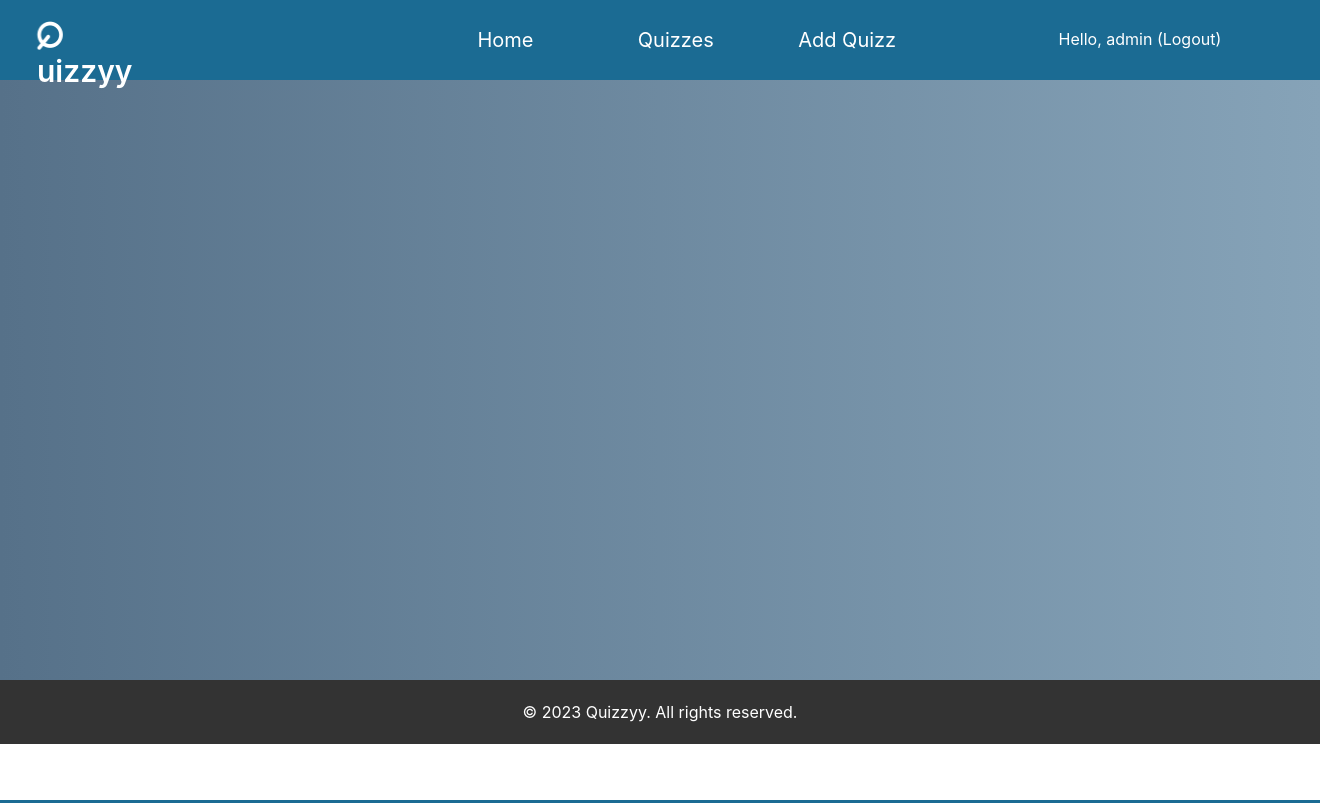
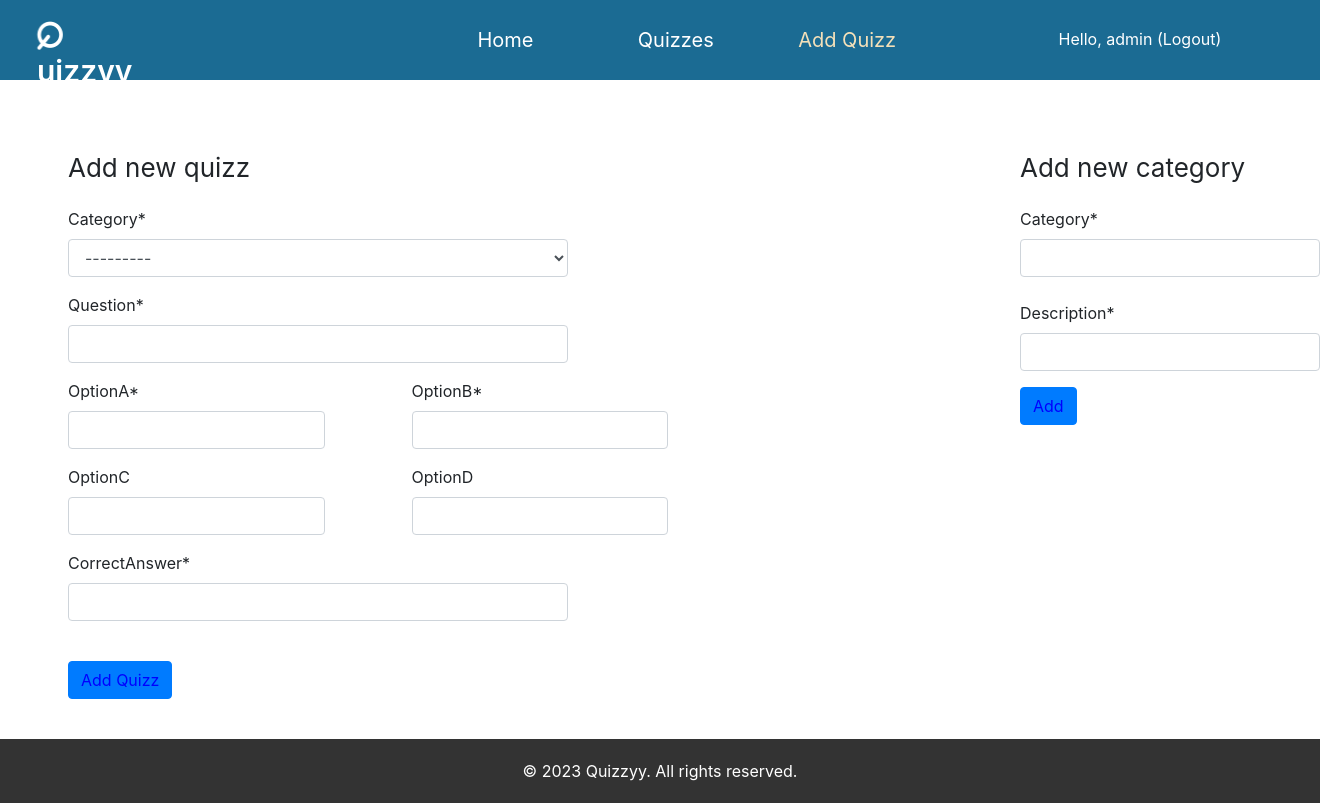
Before and after one commit to rohan0005/Quizzyy, a Django app: page /addQuizz/ in a window 1320 px wide. Run offline with Django 4.2, Linux system fonts and the light colour scheme; a user stored in the database is signed in; data comes from the database, SQL or seed files in the repository; both versions use the stored data as it was after the commit; some libraries are stand-ins or nearby versions.

Commit message:
created quizzCategories and addQuizz page
1. teachers can now add new categories and add quizz.
2. all users can view quizzes categories in QuizzCategories page

```diff
--- a/Quizz/Quizzyy/Quizzyy/settings.py
+++ b/Quizz/Quizzyy/Quizzyy/settings.py
@@ -37,7 +37,9 @@ INSTALLED_APPS = [
     'django.contrib.sessions',
     'django.contrib.messages',
     'django.contrib.staticfiles',
-    'core'
+    'core',
+    'crispy_forms',
+    'crispy_bootstrap4',
 ]
 
 MIDDLEWARE = [
@@ -140,3 +142,5 @@ MESSAGE_TAGS = {
     messages.WARNING: 'alert-warning',
     messages.ERROR: 'alert-danger',
 }
+
+CRISPY_TEMPLATE_PACK = 'bootstrap4'
--- a/Quizz/Quizzyy/core/admin.py
+++ b/Quizz/Quizzyy/core/admin.py
@@ -3,3 +3,4 @@ from .models import *
 # Register your models here.
 
 admin.site.register(Category)
+admin.site.register(QuizzAdd)
--- a/Quizz/Quizzyy/core/decorators.py
+++ b/Quizz/Quizzyy/core/decorators.py
@@ -1,5 +1,6 @@
 from django.http import HttpResponse
 from django.shortcuts import render, redirect
+from django.urls import reverse
 
 def unauthenticated_user(view_func):
     def wrapper_func(request, *args, **kwargs):
@@ -26,7 +27,9 @@ def allowed_users(allowed_roles=[]):
             if group in allowed_roles:
                 return view_func(request, *args, **kwargs)
             else:
-                return HttpResponse("You are not authorized")
+                home_page_url = reverse('home')
+                message = f"<p>You are not authorized. Go back to <a href='{home_page_url}'>Home Page</a> </p>"
+                return HttpResponse(message)
 
 
             return view_func(request, *args, **kwargs)
--- a/Quizz/Quizzyy/core/forms.py
+++ b/Quizz/Quizzyy/core/forms.py
@@ -11,3 +11,17 @@ class CreateUserForm(UserCreationForm):
     class Meta:
         model= User
         fields = ['username', 'email', 'password1', 'password2']
+
+
+class CategoryForm(ModelForm):
+
+    class Meta:
+        model = Category
+        fields = "__all__"
+
+
+
+class QuizzAddForm(ModelForm):
+    class Meta:
+        model = QuizzAdd
+        fields = "__all__"
--- a/Quizz/Quizzyy/core/models.py
+++ b/Quizz/Quizzyy/core/models.py
@@ -3,6 +3,18 @@ from django.db import models
 # Create your models here.
 class Category(models.Model):
     category = models.CharField(max_length=100,)
+    description = models.CharField(max_length=300, null=True)
 
     def __str__(self):
         return self.category
+
+
+
+class QuizzAdd(models.Model):
+    category = models.ForeignKey(Category, on_delete=models.CASCADE, null=True)
+    question = models.CharField(max_length=100)
+    optionA = models.CharField(max_length=100)
+    optionB = models.CharField(max_length=100)
+    optionC = models.CharField(max_length=100, blank=True)
+    optionD = models.CharField(max_length=100, blank=True)
+    correctAnswer =  models.CharField(max_length=100)
--- a/Quizz/Quizzyy/core/urls.py
+++ b/Quizz/Quizzyy/core/urls.py
@@ -15,6 +15,9 @@ urlpatterns = [
 
     path('addQuizz/', views.addQuizz, name='addQuizz'),
 
+    path('quizzCategories/', views.quizzCategories, name='quizzCategories'),
+
+
 
 
 ]
--- a/Quizz/Quizzyy/core/views.py
+++ b/Quizz/Quizzyy/core/views.py
@@ -67,9 +67,43 @@ def register(request):
 
 
 
+@login_required(login_url='login')
+@allowed_users(allowed_roles=['teacher'])
+#@admin_only
+def addQuizz(request):
+    quizzAddForm = QuizzAddForm()
+    categoryForm = CategoryForm()
 
-def addQuizz(request):
-    return render(request, 'addQuizz.html')
+    if request.method == "POST":
+        if "addQuizz" in request.POST:
+            quizzAddForm = QuizzAddForm(request.POST)
+            if quizzAddForm.is_valid():
+                categoryObj = quizzAddForm.cleaned_data.get('category')
+                categoryName = categoryObj.category
+                quizzAddForm.save()
+                messages.success(request, "Successfully added quizz for category - " + categoryName)
+            return redirect(request.path)
+
+
+        # elif "quizz" in request.POST:
+        else:
+            categoryForm = CategoryForm(request.POST)
+            if categoryForm.is_valid():
+                categoryName = categoryForm.cleaned_data.get('category')
+                categoryForm.save()
+                messages.success(request, "Successfully added category - " + categoryName)
+            return redirect(request.path)
+
+
+
+
+    context = {
+        'form': quizzAddForm,
+        'categoryForm': categoryForm,
+
+    }
+
+    return render(request, 'addQuizz.html', context)
 
 
 
@@ -78,3 +112,18 @@ def addQuizz(request):
 
 def SelectedCategory(request):
     return render (request, 'SelectedCategory.html')
+
+
+
+
+def quizzCategories(request):
+
+    categoryDetails = Category.objects.all()
+
+    context = {
+        'categoryDetails': categoryDetails
+    }
+
+
+
+    return render (request, 'quizzCategories.html', context)
--- /dev/null
+++ b/Quizz/Quizzyy/static/css/quizzCategories.css
@@ -0,0 +1,9 @@
+.submitBtn{
+    background-color: #04AA6D;
+    border: none;
+    color: white;
+    padding: 16px 32px;
+    text-decoration: none;
+    margin: 4px 2px;
+    cursor: pointer;
+  }
--- a/Quizz/Quizzyy/templates/addQuizz.html
+++ b/Quizz/Quizzyy/templates/addQuizz.html
@@ -1,10 +1,97 @@
 {% extends 'base.html' %}
 
-
+{%load crispy_forms_tags %}
 {% block content %}
 
-<div class="h-[600px] bg-gradient-to-r from-[#567189] to-[#86A3B8]">
 
+<div class="h-[40px]">
+{% for message in messages %}
+<div class="container-fluid p-0 mb-[-50px] text-[18px] ">
+  <div class="alert {{ message.tags }} alert-dismissible" role="alert" >
+    <button type="button" class="close" data-dismiss="alert" aria-label="Close">
+      <span aria-hidden="True">&times;</span>
+    </button>
+    {{ message }}
+  </div>
+</div>
+{% endfor %}
 </div>
 
+
+
+
+
+
+
+
+
+    <div class="grid grid-cols-2 gap-[600px]">
+        <form class="mb-2 ml-9 " action="" method="post">
+        {% csrf_token %}
+        <div class="p-8 ">
+
+
+            {% comment %} {% for messages in messages %}
+
+            {% if messages.tags == 'info' %}
+
+            <p class="text-[red]" id="messages">{{messages}}</p>
+
+
+            {% endif %}
+            {% endfor %} {% endcomment %}
+            <h1 class="text-[26px]">Add new quizz</h1>
+                <div class="mt-6  w-[500px]">
+                    <p>{{form.category|as_crispy_field}}</p>
+                    <p>{{form.question|as_crispy_field}}</p>
+
+
+                    <div class="w-[600px] flex">{{form.optionA|as_crispy_field}}
+                        <p  class="pl-[87px]">{{form.optionB|as_crispy_field}}</p>
+                    </div>
+                    <div class="w-[600px] flex">{{form.optionC|as_crispy_field}}
+                        <p  class="pl-[87px]">{{form.optionD|as_crispy_field}}</p>
+                    </div>
+                    <p  class="pl-[87px]">{{form.correctAnswer|as_crispy_field}}</p>
+
+
+
+
+                </div>
+                <input name="addQuizz" type="submit" class="btn btn-primary mt-6 text-[blue]" value="Add Quizz">
+
+        </div>
+        </form>
+
+
+        <form action="" method="post">
+            {% csrf_token %}
+
+            <div class="ml-7 p-8">
+
+            <h1 class="text-[26px]">Add new category</h1>
+                <div class="mt-6 w-[300px]">
+                    {{categoryForm.category|as_crispy_field}}
+                </div>
+                <div class="mt-6 w-[300px]">
+                  {{categoryForm.description|as_crispy_field}}
+              </div>
+                <input name="addCategory" type="submit" class="text-[blue] btn btn-primary" value="Add">
+
+
+            </div>
+        </form>
+    </div>
+
+
+
+
+
+
+<style>
+    .actA{
+      color: #F4E0B9;
+    }
+  </style>
+
 {% endblock %}
--- a/Quizz/Quizzyy/templates/header.html
+++ b/Quizz/Quizzyy/templates/header.html
@@ -1,3 +1,4 @@
+{% load static %}
 <!doctype html>
 <html lang="en">
 
@@ -8,6 +9,10 @@
   <meta name="viewport" content="width=device-width, initial-scale=1, shrink-to-fit=no">
 
   <link rel="stylesheet" href="../static/css/index.css">
+  <link rel="stylesheet" href="../static/css/quizzCategories.css">
+
+  {% comment %} <link rel="stylesheet" href="{% static 'css/quizzCategories.css' %}"> {% endcomment %}
+
 
   <!-- Tailwind CSS-->
   <link rel="stylesheet" href="https://cdnjs.cloudflare.com/ajax/libs/font-awesome/6.4.0/css/all.min.css">
@@ -27,16 +32,16 @@
         style="color: #ffffff;"></i>uizzyy</h1></a>
       </div>
         <div class="w-[130px] mt-2 ml-[200px]">
-        <a class="hover:no-underline text-[20px] text-[#ffffff] act hover:text-[#9BE8D8]" href="{% url 'home' %}">Home</a>
+        <a class="hover:no-underline text-[20px] text-[#ffffff] act hover:text-[#F4E0B9]" href="{% url 'home' %}">Home</a>
         </div>
         <div class="w-[130px] mt-2 ml-[100px]">
-          <a class="hover:no-underline text-[20px] text-[#ffffff] hover:text-[#9BE8D8] " href="">Quizzes</a>
+          <a class="hover:no-underline text-[20px] text-[#ffffff] actQ hover:text-[#F4E0B9] " href="{% url 'quizzCategories' %}">Quizzes</a>
 
         </div>
 
         <div class="w-[170px] mt-2">
           {% if request.user.is_staff %}
-          <a class=" hover:no-underline text-[20px] text-[#ffffff] hover:text-[#9BE8D8] mr-[50px]" href="">Add Quizz</a>
+          <a class=" hover:no-underline text-[20px] text-[#ffffff] actA hover:text-[#F4E0B9] mr-[50px]" href="{% url 'addQuizz' %}">Add Quizz</a>
          {% endif %}
         </div>
 
@@ -44,12 +49,12 @@
           {% if request.user.is_authenticated %}
           <div class="mt-3">
             <span class="text-[white]">Hello, {{request.user}}</span>
-            <span class="text-[white]"> <a class="hover:text-[#8EC3B0] hover:no-underline" href="{% url 'logout' %}">(Logout)</a></span>
+            <span class="text-[white]"> <a class="hover:text-[#F4E0B9] hover:no-underline" href="{% url 'logout' %}">(Logout)</a></span>
           </div>
           {% else %}
           <div class="mt-3 text-[white]">
-            <a class="hover:no-underline" href="{% url 'login' %}">Login</a> /
-            <a class="hover:no-underline" href="{% url 'register' %}">Register</a>
+            <a class="hover:no-underline hover:text-[#F4E0B9]" href="{% url 'login' %}">Login</a> /
+            <a class="hover:no-underline hover:text-[#F4E0B9]" href="{% url 'register' %}">Register</a>
           </div>
           {% endif %}
         </div>
--- a/Quizz/Quizzyy/templates/index.html
+++ b/Quizz/Quizzyy/templates/index.html
@@ -29,7 +29,7 @@
     </div>
     <style>
       .act{
-        color: #9BE8D8;
+        color: #F4E0B9;
       }
     </style>
     {% endblock %}
```
Also changed, not shown: Quizz/Quizzyy/templates/SelectedCategory.html (+80 -0 lines), Quizz/Quizzyy/templates/quizzCategories.html (added, +60 -0 lines), Quizz/Quizzyy/core/migrations/0002_quizzadd.py (added), Quizz/Quizzyy/core/migrations/0003_quizzadd_category.py (added), Quizz/Quizzyy/core/migrations/0004_category_description.py (added), Quizz/Quizzyy/db.sqlite3.
